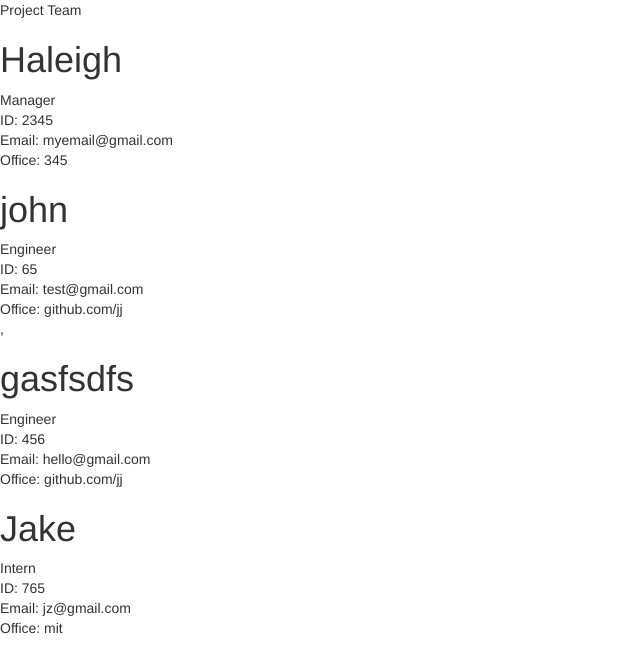
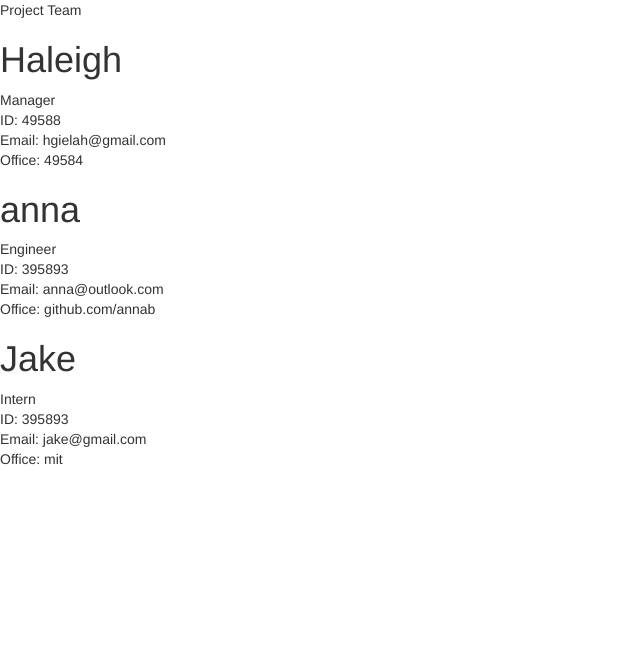
Before and after one commit to Hrzonca/who-am-i-working-with, a website: page worker.html in a window 1280 px wide. Shown: the whole page, without its empty margins (0-640 px from the left). Drawn offline with nearby package versions, Linux system fonts and the light colour scheme.

Commit message:
added more testing

```diff
--- a/worker.html
+++ b/worker.html
@@ -14,35 +14,26 @@
 <div>
 <h1> Haleigh </h1>
 <div> Manager </div>
-<div>ID: 2345</div>
-<div href='#' class="card-link">Email: myemail@gmail.com</div>
-<div>Office: 345</div>
+<div>ID: 49588</div>
+<div href='#' class="card-link">Email: hgielah@gmail.com</div>
+<div>Office: 49584</div>
 </div>
 </section>
 <section class="card">
 <div>
-<h1> john </h1>
+<h1> anna </h1>
 <div> Engineer </div>
-<div>ID: 65</div>
-<div href='#' class="card-link">Email: test@gmail.com</div>
-<div>Office: github.com/jj</div>
-</div>
-</section>,
-<section class="card">
-<div>
-<h1> gasfsdfs </h1>
-<div> Engineer </div>
-<div>ID: 456</div>
-<div href='#' class="card-link">Email: hello@gmail.com</div>
-<div>Office: github.com/jj</div>
+<div>ID: 395893</div>
+<div href='#' class="card-link">Email: anna@outlook.com</div>
+<div>Office: github.com/annab </div>
 </div>
 </section>
 <section class="card">
 <div>
-<h1> Jake </h1>
+<h1> Jake  </h1>
 <div>Intern</div>
-<div>ID: 765</div>
-<div href='#' class="card-link">Email: jz@gmail.com</div>
+<div>ID: 395893</div>
+<div href='#' class="card-link">Email: jake@gmail.com</div>
 <div>Office: mit</div>
 </div>
 </section>
```
Also changed, not shown: test/worker.test.js (+30 -9 lines).
